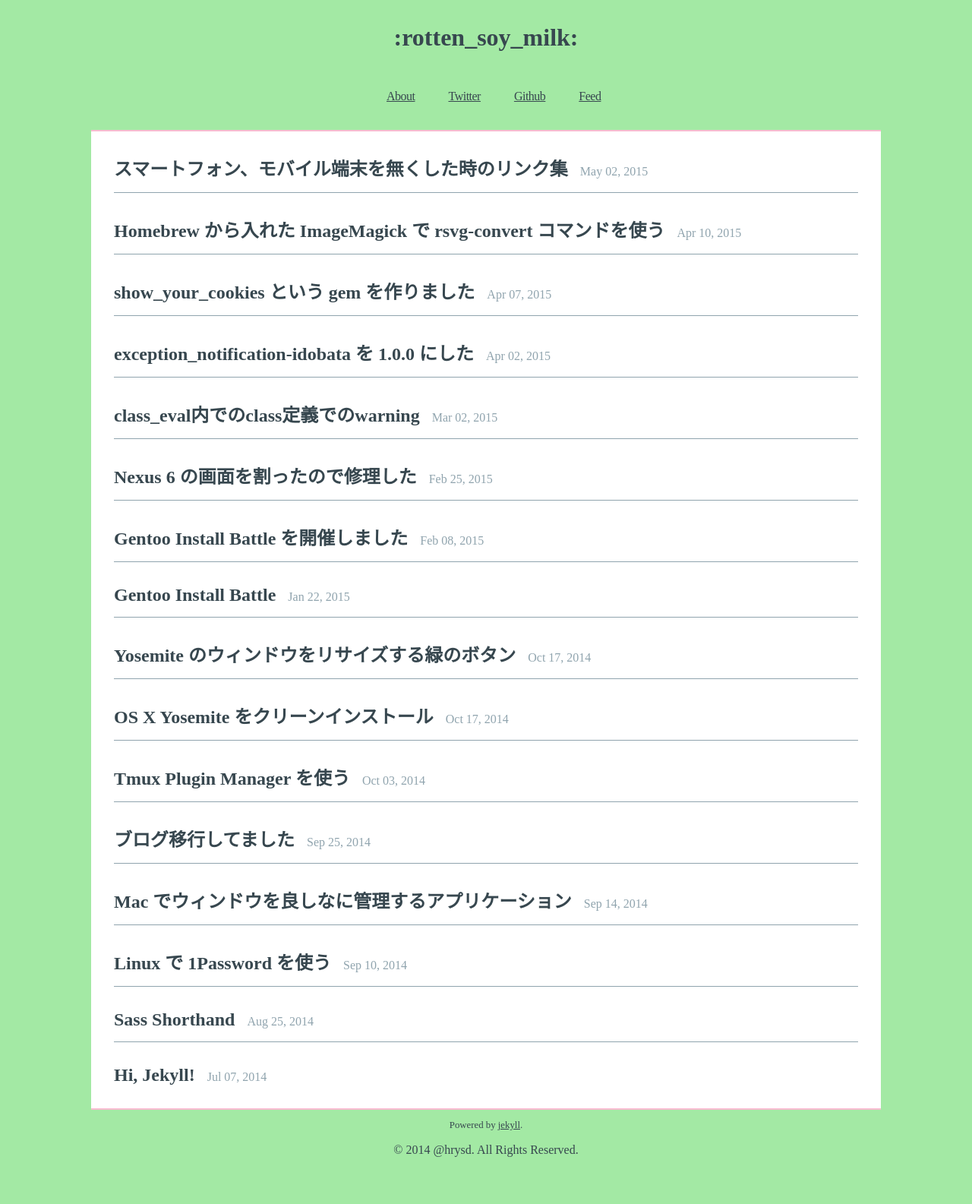
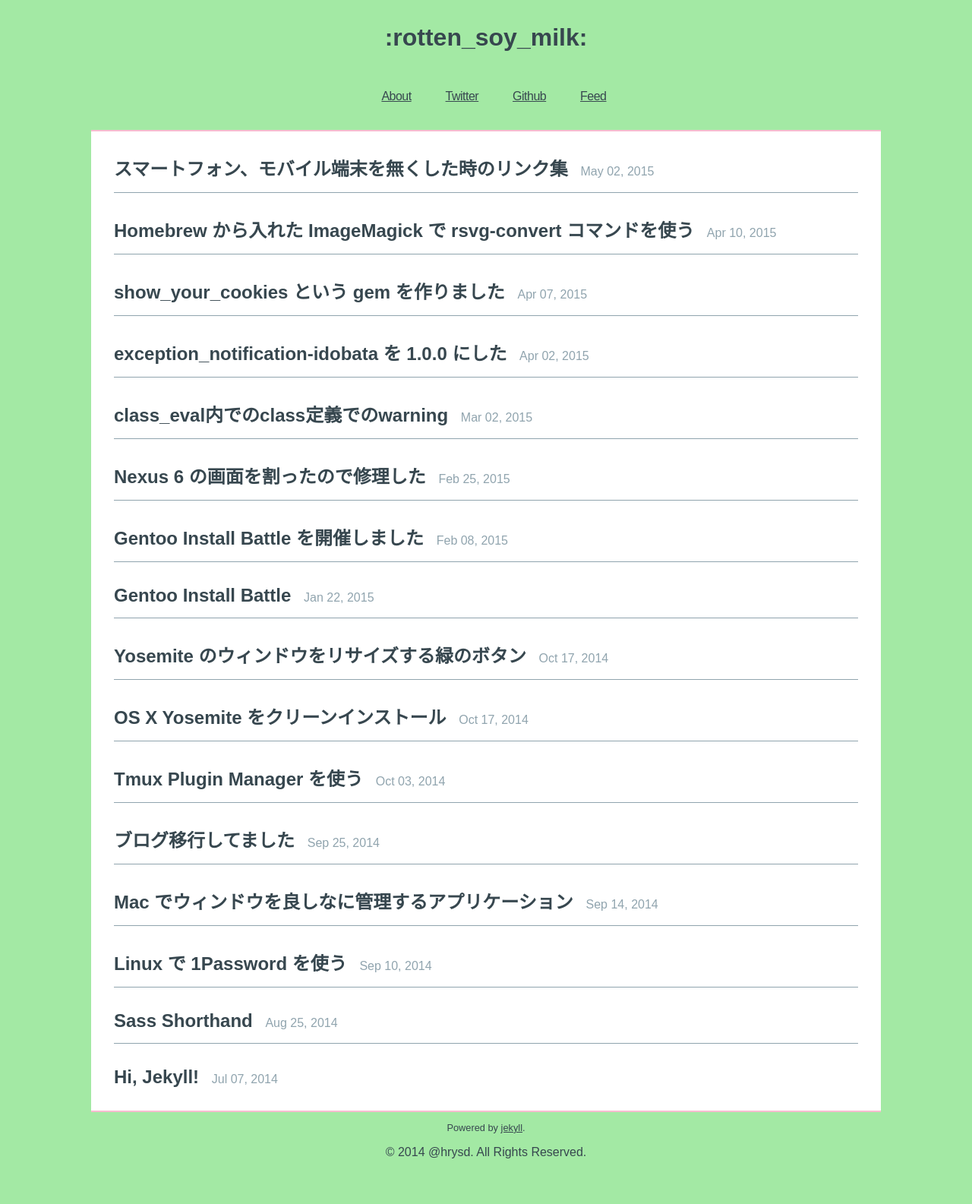
Before and after one commit to hrysd/docs.hrysd.org, a Jekyll site: the page built from index.html, in a window 1280 px wide. Shown: the whole page at 76% size. Built offline with Jekyll 4.4.1, drawn with Linux system fonts in a browser that asks for light colours; some web fonts are replaced; Markdown is read by kramdown in place of the engine named in the settings.

Commit message:
Font family

```diff
--- a/assets/stylesheets/application.sass
+++ b/assets/stylesheets/application.sass
@@ -14,6 +14,9 @@ $mobile: 600px
 @import header
 @import main
 @import footer
+
+html
+  font-family: 'Hiragino Maru Gothic ProN', Meiryo, sans-serif
 
 body
   background: $main-color
```
